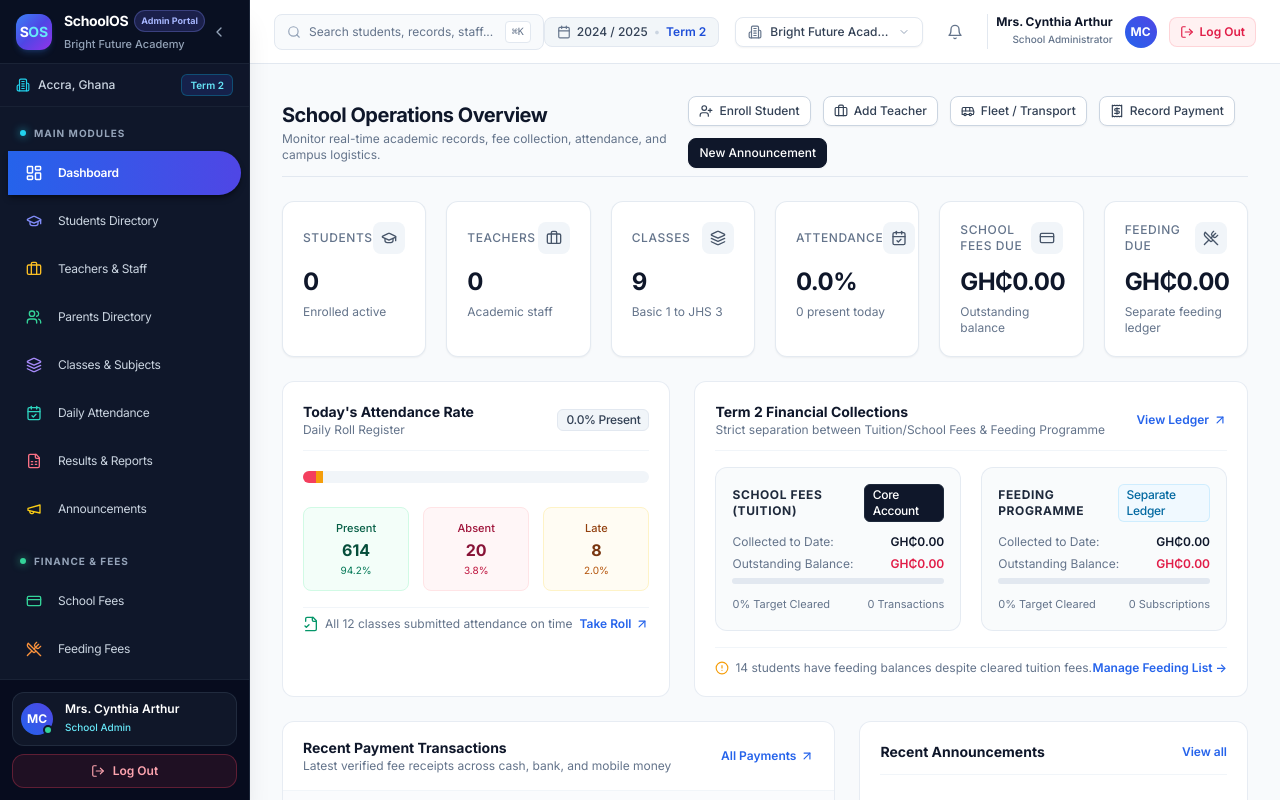
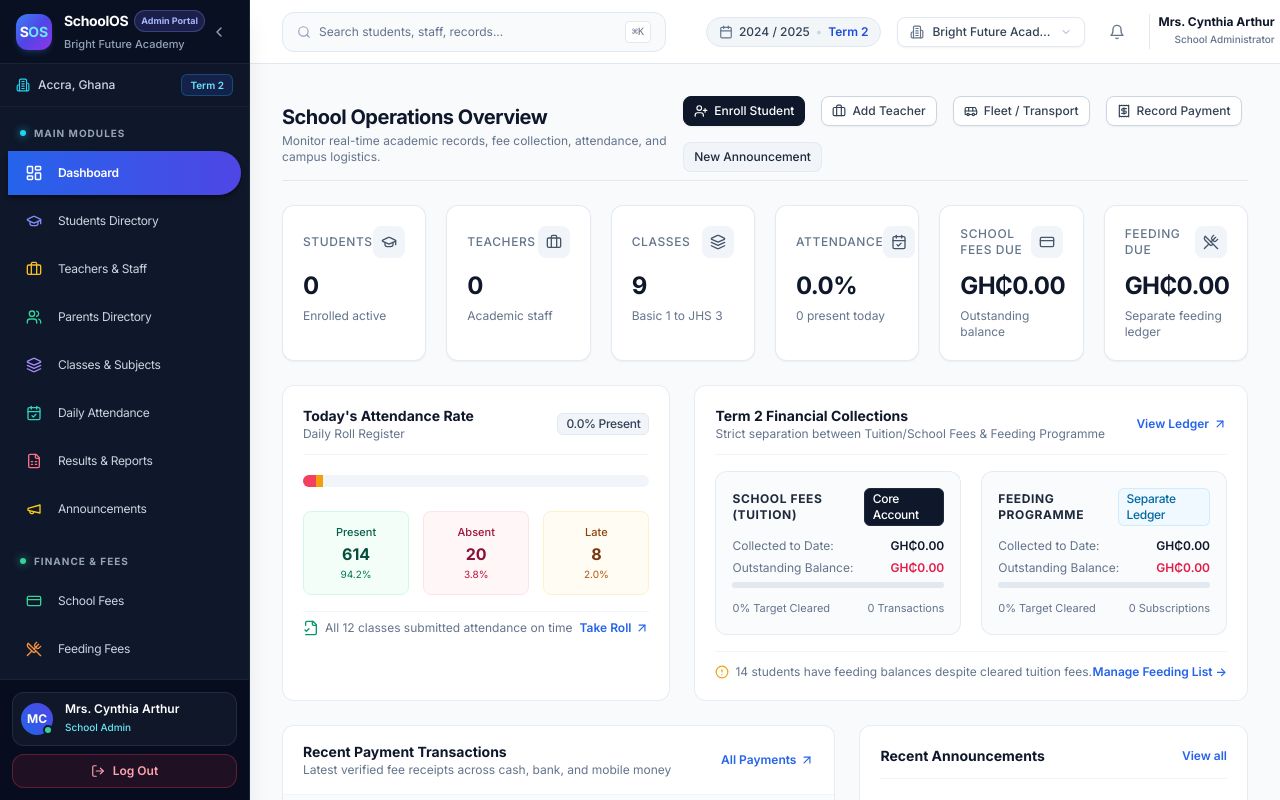
Before and after one commit to Elijahamet/JHS-PROJECT, a React (Vite) app: page / in a window 1280 px wide. Built offline with nearby package versions, Linux system fonts and the light colour scheme.

Commit message:
Fix collision and spacing between search bar, term two pill, and action buttons

```diff
--- a/src/components/layout/Header.tsx
+++ b/src/components/layout/Header.tsx
@@ -72,29 +72,29 @@ export const Header: React.FC = () => {
   };
 
   return (
-    <header className="h-16 bg-white border-b border-slate-200 px-4 sm:px-6 flex items-center justify-between z-20">
-      {/* Left: Global Search */}
-      <div className="flex items-center gap-4 flex-1 max-w-xl">
+    <header className="h-16 bg-white border-b border-slate-200 px-4 sm:px-6 lg:px-8 flex items-center justify-between gap-6 lg:gap-10 z-20">
+      {/* Left: Global Search (Bounded width with clear breathing room) */}
+      <div className="w-64 sm:w-80 md:w-96 flex-shrink-0">
         <button
           onClick={() => setIsGlobalSearchOpen(true)}
-          className="w-full flex items-center justify-between px-3 py-1.5 text-xs text-slate-400 bg-slate-50 hover:bg-slate-100 border border-slate-200 rounded-lg transition-colors group"
+          className="w-full flex items-center justify-between px-3.5 py-2 text-xs text-slate-400 bg-slate-50/90 hover:bg-slate-100 border border-slate-200 rounded-xl transition-all shadow-xs group"
         >
-          <span className="flex items-center gap-2">
-            <Search className="w-3.5 h-3.5 text-slate-400 group-hover:text-slate-600" />
-            <span className="text-slate-500 font-normal">
-              Search students, records, staff...
+          <span className="flex items-center gap-2 truncate">
+            <Search className="w-3.5 h-3.5 text-slate-400 group-hover:text-slate-600 flex-shrink-0" />
+            <span className="text-slate-500 font-normal truncate">
+              Search students, staff, records...
             </span>
           </span>
-          <kbd className="hidden sm:inline-block px-1.5 py-0.5 text-[10px] font-medium text-slate-500 bg-white border border-slate-200 rounded shadow-2xs">
+          <kbd className="hidden sm:inline-block px-1.5 py-0.5 text-[10px] font-medium text-slate-500 bg-white border border-slate-200 rounded shadow-xs ml-2 flex-shrink-0">
             ⌘K
           </kbd>
         </button>
       </div>
 
       {/* Right Controls: School Info, Term Pill, Notifications, User Profile & Log Out */}
-      <div className="flex items-center gap-3.5 sm:gap-4">
-        {/* Term & Academic Year Pill */}
-        <div className="hidden lg:flex items-center gap-1.5 px-3 py-1.5 rounded-lg bg-slate-100/90 text-slate-700 text-xs font-medium border border-slate-200">
+      <div className="flex items-center gap-3 sm:gap-4 flex-shrink-0">
+        {/* Term & Academic Year Pill (Hidden on narrow viewports to avoid crowding) */}
+        <div className="hidden xl:flex items-center gap-1.5 px-3 py-1.5 rounded-full bg-slate-100/90 text-slate-700 text-xs font-medium border border-slate-200 shadow-xs">
           <Calendar className="w-3.5 h-3.5 text-slate-500" />
           <span>{currentSchool.academicYear}</span>
           <span className="text-slate-300">•</span>
--- a/src/components/modules/DashboardView.tsx
+++ b/src/components/modules/DashboardView.tsx
@@ -93,10 +93,10 @@ export const DashboardView: React.FC = () => {
           </p>
         </div>
 
-        <div className="flex items-center gap-2.5 sm:gap-3 flex-wrap">
+        <div className="flex items-center gap-3 sm:gap-4 flex-wrap">
           <Button
             size="sm"
-            variant="outline"
+            variant="primary"
             icon={UserPlus}
             onClick={() => setIsAddStudentOpen(true)}
           >
@@ -128,7 +128,7 @@ export const DashboardView: React.FC = () => {
           </Button>
           <Button
             size="sm"
-            variant="primary"
+            variant="secondary"
             onClick={() => setIsCreateAnnouncementOpen(true)}
           >
             New Announcement
```
